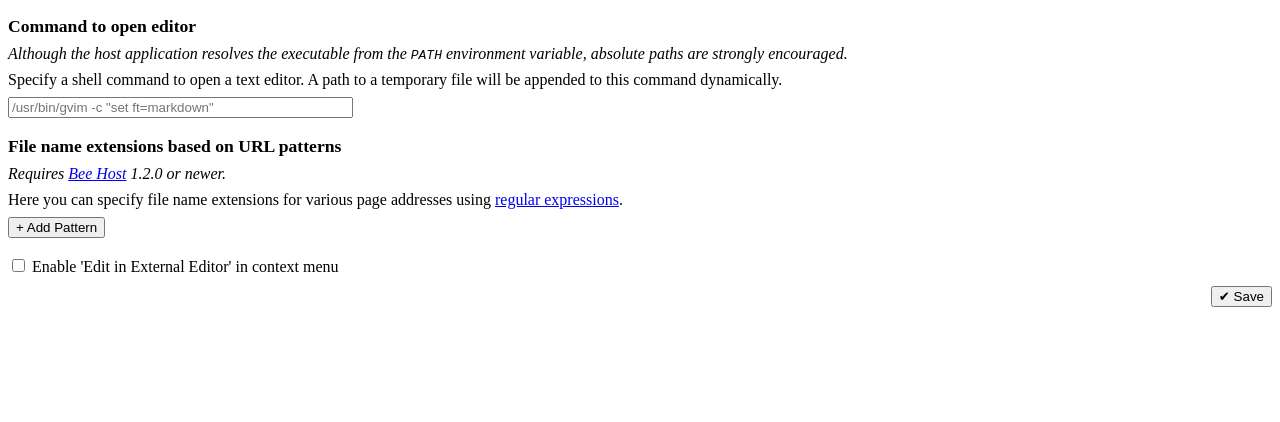
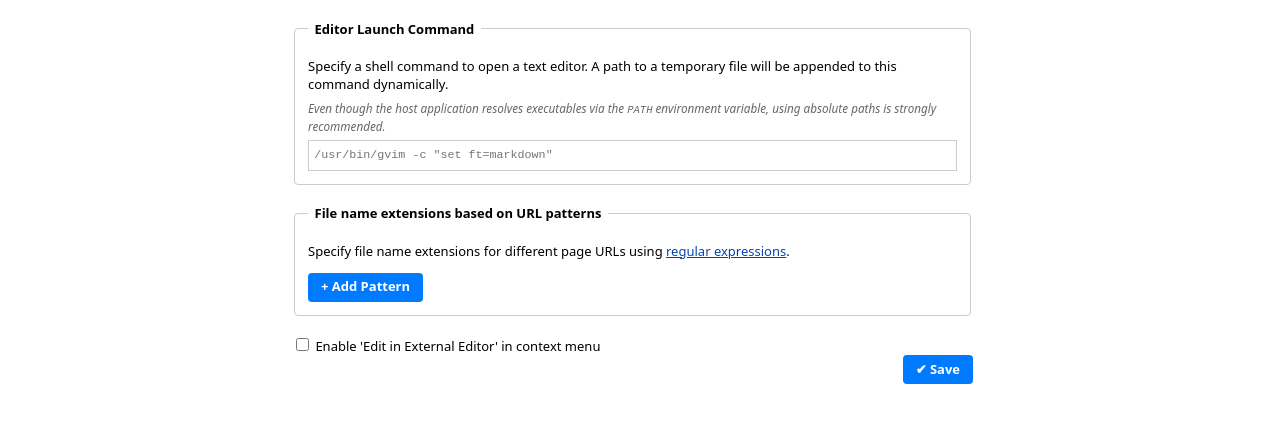
Before and after one commit to rosmanov/chrome-bee, a website built with webpack: page html/options.html in a window 1280 px wide. Built offline with nearby package versions, Linux system fonts and the light colour scheme.

Commit message:
Modernize the options page
The extension options/preferences page has been updated for
better user experience:
- Normalized fonts
- Rephrased sentences for better clarity
- Modern colors
- Transitions
- System theme (dark/light)

```diff
--- a/css/options.css
+++ b/css/options.css
@@ -1,10 +1,151 @@
+:root {
+    --font-size: 13px;
+    --font-family: system-ui, -apple-system, BlinkMacSystemFont, "Segoe UI", Roboto, Helvetica, Arial, sans-serif;
+    --background-color: #ffffff;
+    --text-color: #000000;
+    --fieldset-border: #ccc;
+    --input-bg: #fff;
+    --input-border: #ccc;
+    --button-bg: #007bff;
+    --button-text: #ffffff;
+    --button-hover: #0056b3;
+    --link-color: #0645ad;
+    --link-hover: #0b72d3;
+    --text-muted: #666;
+    --remove-color: #a00;
+    --remove-hover-color: #c00;
+    --success-color: green;
+}
+@media (prefers-color-scheme: dark) {
+    :root {
+        --background-color: #1e1e1e;
+        --text-color: #e0e0e0;
+        --fieldset-border: #444;
+        --input-bg: #2a2a2a;
+        --input-border: #555;
+        --button-bg: #3399ff;
+        --button-text: #ffffff;
+        --button-hover: #2277cc;
+        --link-color: #66aaff;
+        --link-hover: #99ccff;
+        --text-muted: #aaa;
+        --remove-color: #ff6666;
+        --remove-hover-color: #ff4d4d;
+        --success-color: #80ff80;
+    }
+}
+* {
+    box-sizing: border-box;
+}
+html {
+    font-size: var(--font-size);
+    font-family: var(--font-family);
+    overflow-y: auto;
+    height: 100%;
+    scrollbar-gutter: stable;
+}
+html, body {
+    overflow-x: hidden;
+    height: auto;
+    min-height: 100%;
+}
+html, body, input, button, select, textarea {
+    font-family: var(--font-family);
+    font-size: var(--font-size);
+    line-height: 1.4;
+}
+body, input, textarea, button {
+    transition: background-color 0.2s ease, color 0.2s ease;
+}
+
 body {
-    min-width: 400px;
-    overflow-y: hidden;
+    margin: 0;
+    width: 100%;
+    overflow: hidden;
+    background-color: var(--background-color);
+    color: var(--text-color);
 }
+
+a {
+    color: var(--link-color);
+    text-decoration: underline;
+}
+a:hover {
+    color: var(--link-hover);
+}
+
+form {
+    max-width: 720px;
+    margin: 0 auto;
+    padding: 0;
+    overflow-anchor: none; /* prevents scroll jumps */
+}
+
+input, button, textarea, select {
+    font: inherit;
+}
+
+input::placeholder {
+  text-overflow: ellipsis;
+  white-space: nowrap;
+  overflow: hidden;
+  font-size: 0.9em;
+}
+
+input[type="text"] {
+    width: 100%;
+    box-sizing: border-box;
+    padding: 0.4em;
+    font-family: monospace;
+    background-color: var(--input-bg);
+    color: var(--text-color);
+    border: 1px solid var(--input-border);
+}
+
+fieldset {
+    border: 1px solid #ccc;
+    border-radius: 4px;
+    padding: 1em;
+    margin-bottom: 1.5em;
+}
+
+legend {
+    font-weight: bold;
+    padding: 0 0.5em;
+}
+
+button, input[type="submit"], input[type="button"] {
+    font: inherit;
+    font-size: 1rem;
+    line-height: 1.2;
+    border: none;
+    border-radius: 4px;
+    padding: 0.5em 1em;
+    cursor: pointer;
+    font-weight: bold;
+    background-color: var(--button-bg);
+    color: var(--button-text);
+}
+
+button:hover, input[type="submit"]:hover, input[type="button"]:hover {
+    background-color: var(--button-hover);
+}
+
+code {
+    font-size: 0.9em;
+}
+
+.options-container {
+    min-width: 480px;
+    max-width: 720px;
+    margin: 0 auto;
+    padding: 1.5em;
+    box-sizing: border-box;
+}
+
 .row {
     display: block;
-    padding: 0 0 10px 0;
+    padding: 0;
 }
 .row__align_right {
     text-align: right;
@@ -16,43 +157,83 @@ body {
     padding: 8px 0;
 }
 .row_description {
-    padding: 0 0 8px 0;
+    margin: 0.5em 0;
 }
-.row_description__emphasis {
-    font-style: italic;
+.row_description__note {
+    font-size: 0.9em;
+    color: var(--text-muted);
+    margin-top: 0.5em;
 }
 
 .save-status {
     font-weight: bold;
-    padding: 0 8px;
+    margin-right: 1em;
 }
 .save-status__success {
-    color: green;
+    color: var(--success-color);
 }
 .save-status__error {
     color: red;
 }
 
 .url-regex-list_row {
-    padding: 0 0 8px 0;
-    white-space: nowrap;
+    display: flex;
+    gap: 8px;
+    align-items: center;
+    margin-top: 6px;
+    opacity: 0;
+    transform: translateY(-4px);
+    transition: opacity 0.15s ease, transform 0.15s ease;
+}
+.url-regex-list_row--visible {
+    opacity: 1;
+    transform: translateY(0);
+}
+
+.url-regex-list_add_row {
+    margin-top: 1em;
+    display: flex;
+    justify-content: flex-start;
+}
+
+.url-regex-list_row input[type="text"] {
+    flex: 1 1 auto;
+    min-width: 0; /* required for flex children */
+    margin: 0;
 }
 
 .url-regex-list_row_regex, .url-regex-list_row_ext {
     padding: 0 8px 0 0;
-    display: inline-block;
 }
-
-.url-regex-list_row_regex input, .url-regex-list_row_ext input {
-    font-family: monospace;
+.url-regex-list_row_regex {
+    flex: 3 1 0%;
+    min-width: 0;
+}
+.url-regex-list_row_regex input {
+    width: 100%;
+    box-sizing: border-box;
+    min-width: 0;
+}
+.url-regex-list_row_ext {
+    flex: 0 0 6em;
+}
+.url-regex-list_row_ext input {
+    width: 100%;
+    box-sizing: border-box;
 }
 
 .url-regex-list_row_remove {
+    white-space: nowrap;
+    flex-shrink: 0;
+    font-size: 1rem;
+    line-height: 1.2;
+    background: none;
+    border: none;
+    color: var(--remove-color);
     cursor: pointer;
-    color: darkred;
-    display: inline-block;
 }
 
 .url-regex-list_row_remove:hover {
+    color: var(--remove-hover-color);
     text-decoration: underline;
 }
--- a/html/options.html
+++ b/html/options.html
@@ -1,41 +1,45 @@
 <!DOCTYPE html>
 <html>
     <head>
-        <meta http-equiv="content-type" content="text/html; charset=utf-8" />
+        <meta http-equiv="content-type" content="text/html; charset=utf-8">
+        <meta name="viewport" content="width=device-width, initial-scale=1">
         <title>__MSG_extName__</title>
         <link rel="stylesheet" type="text/css" href="/css/options.css">
     </head>
     <body>
+        <div class="options-container">
             <form name="options" action="#">
                 <div class="row">
-                <label for="bee-editor" class="row_label" data-i18n="shellCommandInputPathLabel">Command to open editor</label>
-                <div class="row_description row_description__emphasis" data-i18n-html data-i18n="shellCommandInputPathNote">
-                    Although the host application resolves the executable from the <code>PATH</code> environment variable, absolute paths are strongly encouraged.
-                </div>
-                <div class="row_description" data-i18n="shellCommandInputDescription">
+                    <fieldset>
+                        <legend data-i18n="editorCommandLegend">Editor Launch Command</legend>
+                        <div id="bee-editor-desc">
+                            <div class="row_description" data-i18n-html data-i18n="shellCommandInputDescription">
                                 Specify a shell command to open a text editor. A path to a temporary file will be appended to this command dynamically.
                             </div>
-                <input id="bee-editor"
-                       type="text"
-                       name="bee-editor"
-                       value=""
-                       size="40"
-                       placeholder="/usr/bin/gvim -c &quot;set ft=markdown&quot;">
+                        </div>
+                        <div class="row_description row_description__note">
+                            <em data-i18n-html data-i18n="shellCommandInputPathNote">
+                                Even though the host application resolves executables via the <code>PATH</code> environment variable, using absolute paths is strongly recommended.
+                            </em>
+                        </div>
+                        <input id="bee-editor" type="text" name="bee-editor" value="" size="40"
+                               placeholder="/usr/bin/gvim -c &quot;set ft=markdown&quot;"
+                               aria-describedby="bee-editor-desc">
+                    </fieldset>
                 </div>
                 <div id="url-regex-list" class="row">
-                <label class="row_label" data-i18n="patternListLabel">File name extensions based on URL patterns</label>
-                <div class="row_description row_description__emphasis" data-i18n-html data-i18n="beeCtlAppVersionRequirement">
-                    Requires <a href="https://github.com/rosmanov/bee-host" target="_blank">Bee Host</a> 1.2.0 or newer.
-                </div>
+                    <fieldset>
+                        <legend data-i18n="patternListLabel">File name extensions based on URL patterns</legend>
                         <div class="row_description" data-i18n="patternOptionsDescription" data-i18n-html>
-                    Here you can specify file name extensions for various page addresses using
-                    <a href="https://developer.mozilla.org/en-US/docs/Web/JavaScript/Guide/Regular_Expressions">regular expressions</a>.
+                            Specify file name extensions for different page URLs using
+                            <a href="https://developer.mozilla.org/en-US/docs/Web/JavaScript/Guide/Regular_Expressions" target="_blank">regular expressions</a>.
                         </div>
                         <div id="url-regex-list-row-container">
                         </div>
-                <div class="url-regex-list_row">
+                        <div class="url-regex-list_add_row">
                             <input type="button" name="add_url_pattern" data-i18n="addPatternkButton" value="&plus; Add Pattern">
                         </div>
+                    </fieldset>
                 </div>
                 <div class="row">
                     <label>
@@ -48,6 +52,7 @@
                     <input type="submit" name="submit" data-i18n="saveButton" value="&#10004; Save">
                 </div>
             </form>
+        </div>
     </body>
     <script src="/dist/options.js" type="module" charset="utf-8"></script>
 </html>
```
Also changed, not shown: _locales/en/messages.json (+9 -13 lines), _locales/ru/messages.json (+15 -19 lines), src/options.js (+13 -9 lines). Lines whose indentation alone changed are shown as unchanged.
